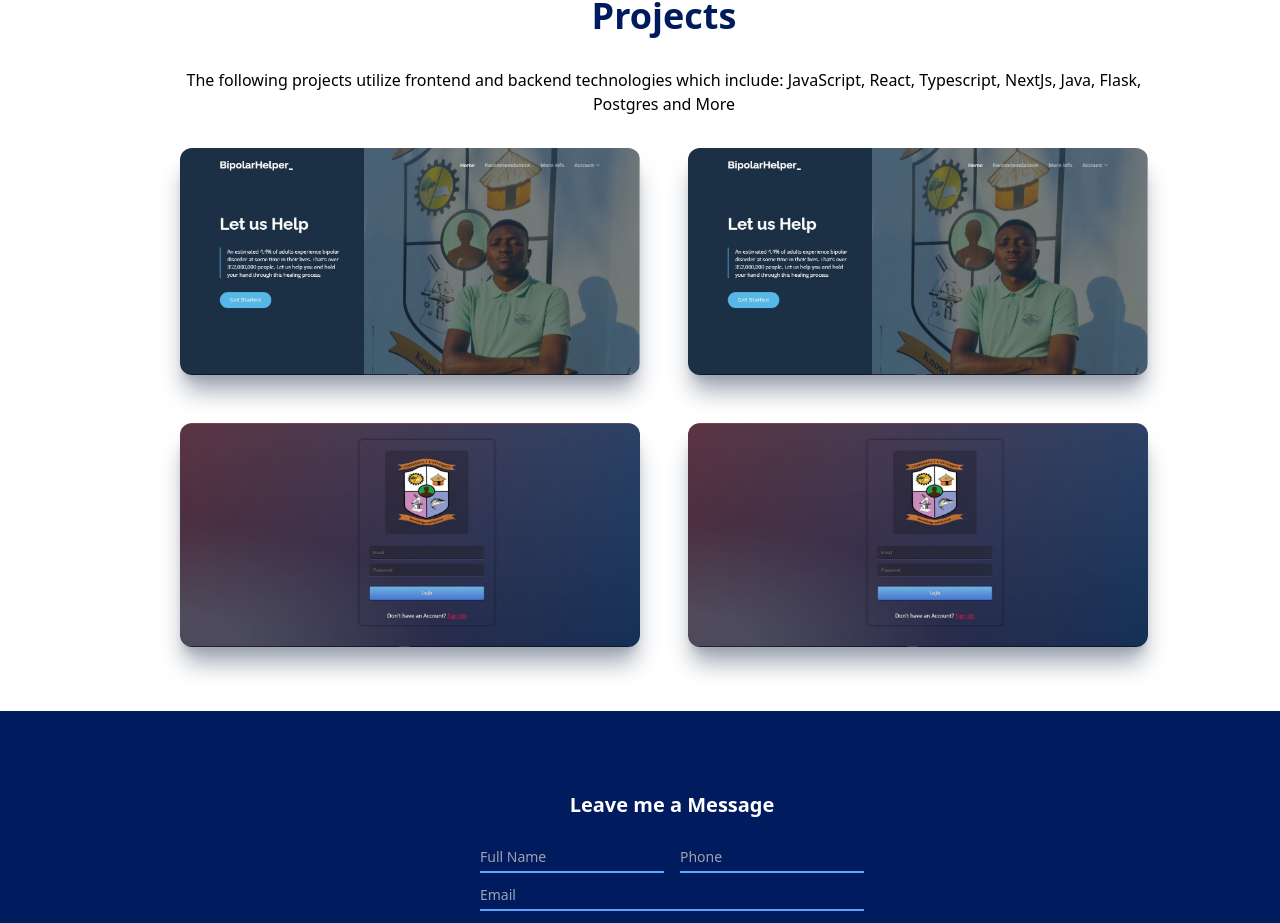
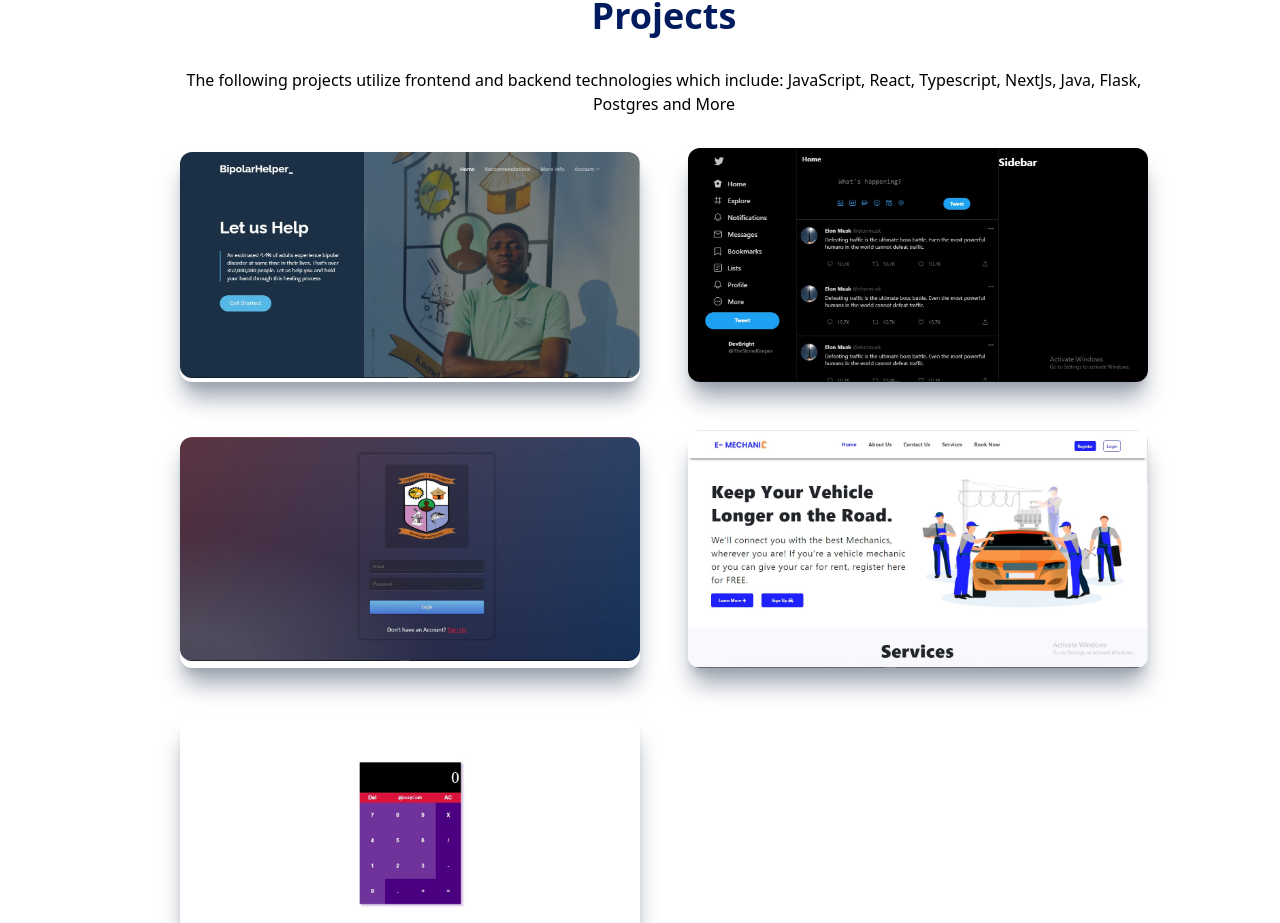
Before and after one commit to cozyCodr/deploy_portfolio, a React (Vite) app: page / in a window 1280 px wide. Shown: the part 1580-2503 px from the top of the page. Built offline with nearby package versions, Linux system fonts and the light colour scheme.

Commit message:
updated employement

```diff
--- a/src/components/Projects.jsx
+++ b/src/components/Projects.jsx
@@ -1,17 +1,14 @@
 import React from "react";
 import ProjectItem from "./ProjectItem";
-import bhelperImg from "../assets/bhelper.jpg";
-import labinvImg from "../assets/labinv.jpg";
-import webInvImg from "../assets/webinv.jpg";
+import {
+  bhelperImg,
+  labinvImg,
+  calcImg,
+  twitterImg,
+  emechImg} from "../assets"
 
 const Projects = () => {
-  const projects = [
-    {
-      img: bhelperImg,
-      languages: "Springboot, React, Bootstrap",
-      title: "Bipolar Helper App",
-    },
-  ];
+
 
   return (
     <div id="projects" className="max-w-[1080px] m-auto md:pl-20 p-8 py-16">
@@ -24,10 +21,36 @@ const Projects = () => {
         and More
       </p>
       <div className="grid sm:grid-cols-2 gap-12">
-        <ProjectItem image={bhelperImg} title="Bipolar Helper Site" />
-        <ProjectItem image={bhelperImg} title="Bipolar Helper Site" />
-        <ProjectItem image={labinvImg} title="Lab Inventory management App" />
-        <ProjectItem image={labinvImg} title="Lab Inventory management App" />
+        <ProjectItem
+          image={bhelperImg}
+          title="Bipolar Helper Site"
+          hostedLink="#"
+          githubLink="https://github.com/cozyCodr/bapp"
+        />
+        <ProjectItem
+          image={twitterImg}
+          title="Twitter Clone"
+          hostedLink="https://tweetrr.netlify.app/"
+          githubLink="https://github.com/cozyCodr/twitterclone"
+        />
+        <ProjectItem
+          image={labinvImg}
+          title="Lab Inventory Managemenent System"
+          hostedLink="#"
+          githubLink="https://github.com/cozyCodr/Lab-Inventory-Management-System"
+        />
+        <ProjectItem
+          image={emechImg}
+          title="E mechanic Website"
+          hostedLink="https://e-mech.netlify.app"
+          githubLink="#"
+        />
+        <ProjectItem
+          image={calcImg}
+          title="Simple Calculator"
+          hostedLink="https://simplecalc-cc.netlify.app/"
+          githubLink="https://github.com/cozyCodr/simple-calculator"
+        />
       </div>
     </div>
   );
```
